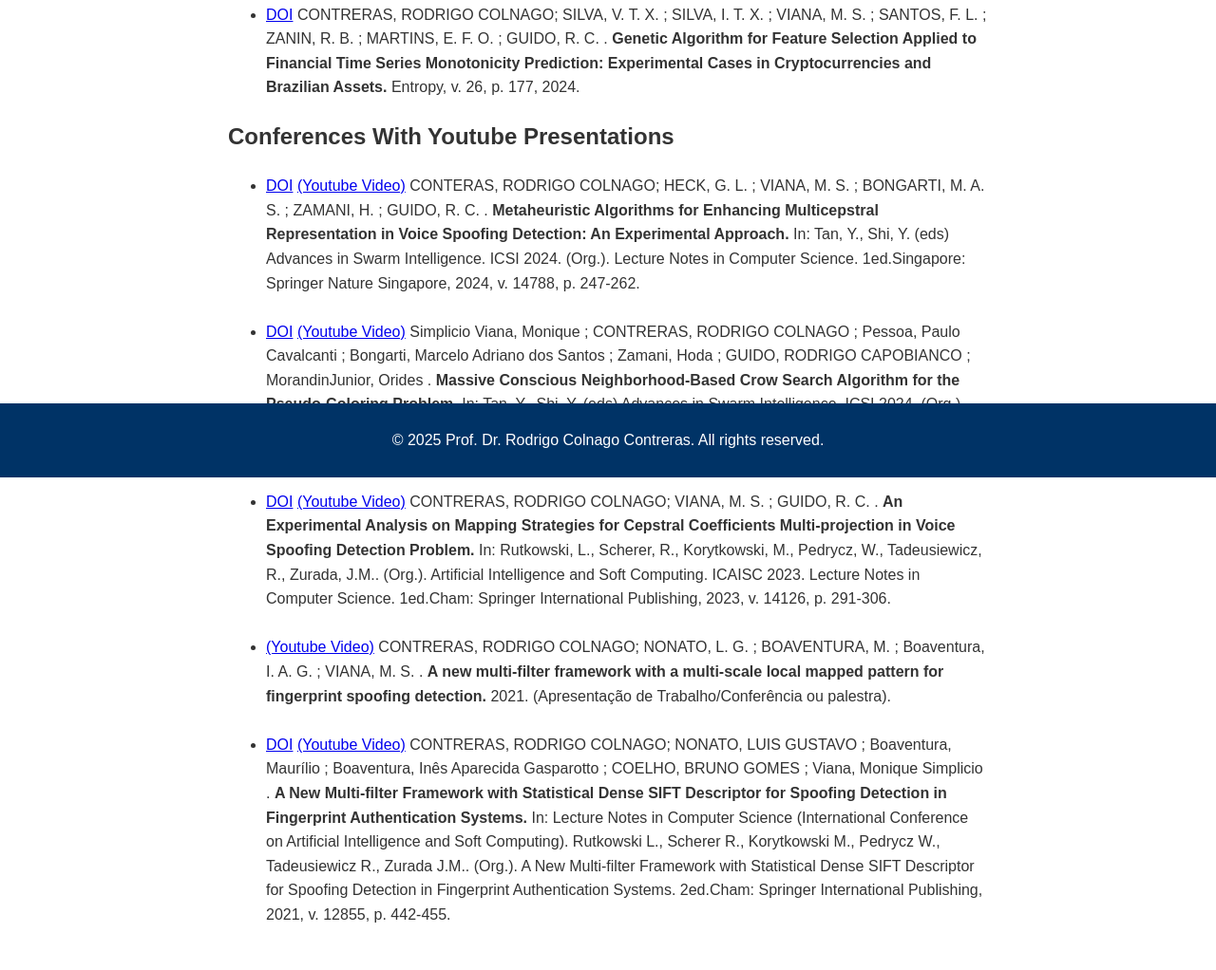
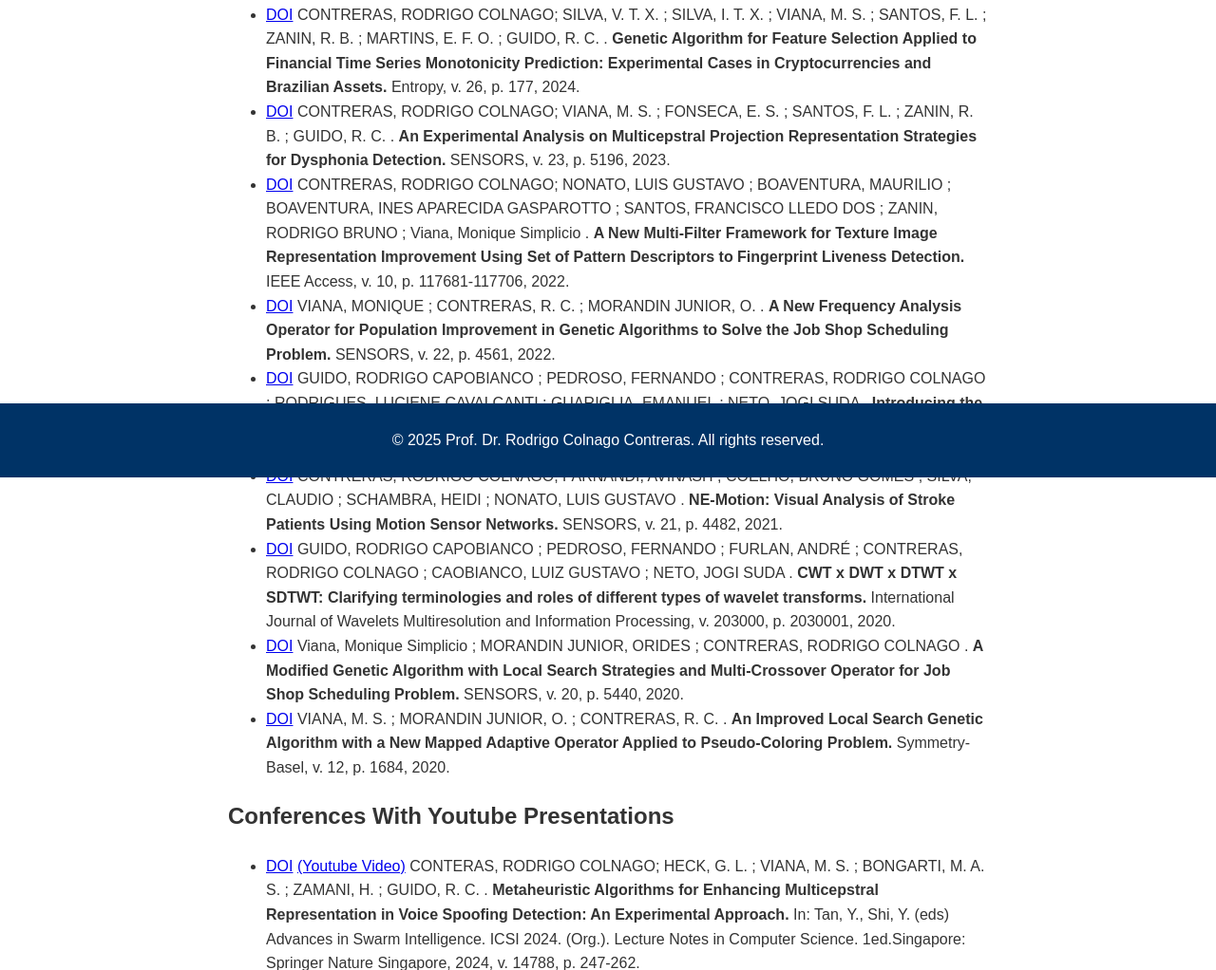
Before and after one commit to rodrigoccontreras/rodrigoccontreras.github.io, a plain HTML site: page publications.html in a window 1280 px wide. Shown: the part 297-1319 px from the top of the page at 95% size. Drawn offline with Linux system fonts and the light colour scheme.

Commit message:
Update publications.html

```diff
--- a/publications.html
+++ b/publications.html
@@ -76,7 +76,63 @@
     <section id="publications" class="publications">
         <h2>Journal Articles</h2>
         <ul>
-            <li><a href="https://www.mdpi.com/1099-4300/26/3/177" target="_blank">DOI</a> CONTRERAS, RODRIGO COLNAGO; SILVA, V. T. X. ; SILVA, I. T. X. ; VIANA, M. S. ; SANTOS, F. L. ; ZANIN, R. B. ; MARTINS, E. F. O. ; GUIDO, R. C. .<strong>  Genetic Algorithm for Feature Selection Applied to Financial Time Series Monotonicity Prediction: Experimental Cases in Cryptocurrencies and Brazilian Assets. </strong> Entropy, v. 26, p. 177, 2024.</li>
+            <li><a href="https://doi.org/10.3390/e26030177" target="_blank">DOI</a>
+                CONTRERAS, RODRIGO COLNAGO; SILVA, V. T. X. ; SILVA, I. T. X. ; VIANA, M. S. ; SANTOS, F. L. ; ZANIN, R. B. ; MARTINS, E. F. O. ; GUIDO, R. C. .
+                <strong>  Genetic Algorithm for Feature Selection Applied to Financial Time Series Monotonicity Prediction: Experimental Cases in Cryptocurrencies and Brazilian Assets. </strong>
+                Entropy, v. 26, p. 177, 2024.
+            </li>
+
+
+            <li><a href="https://doi.org/10.3390/s23115196" target="_blank">DOI</a>
+                CONTRERAS, RODRIGO COLNAGO; VIANA, M. S. ; FONSECA, E. S. ; SANTOS, F. L. ; ZANIN, R. B. ; GUIDO, R. C. .
+                <strong>An Experimental Analysis on Multicepstral Projection Representation Strategies for Dysphonia Detection.</strong> SENSORS, v. 23, p. 5196, 2023.
+            </li>
+
+            <li><a href="https://doi.org/10.1109/ACCESS.2022.3218335" target="_blank">DOI</a>
+CONTRERAS, RODRIGO COLNAGO; NONATO, LUIS GUSTAVO ; BOAVENTURA, MAURILIO ; BOAVENTURA, INES APARECIDA GASPAROTTO ; SANTOS, FRANCISCO LLEDO DOS ; ZANIN, RODRIGO BRUNO ; Viana, Monique Simplicio .
+                <strong>A New Multi-Filter Framework for Texture Image Representation Improvement Using Set of Pattern Descriptors to Fingerprint Liveness Detection. </strong>
+                IEEE Access, v. 10, p. 117681-117706, 2022.
+            </li>
+
+
+            <li><a href="https://doi.org/10.3390/s22124561" target="_blank">DOI</a>
+                VIANA, MONIQUE ; CONTRERAS, R. C. ; MORANDIN JUNIOR, O. .
+                <strong>A New Frequency Analysis Operator for Population Improvement in Genetic Algorithms to Solve the Job Shop Scheduling Problem. </strong>
+                SENSORS, v. 22, p. 4561, 2022.
+            </li>
+
+
+            <li><a href="http://dx.doi.org/10.1016/j.dsp.2021.103158" target="_blank">DOI</a>
+                GUIDO, RODRIGO CAPOBIANCO ; PEDROSO, FERNANDO ; CONTRERAS, RODRIGO COLNAGO ; RODRIGUES, LUCIENE CAVALCANTI ; GUARIGLIA, EMANUEL ; NETO, JOGI SUDA .
+                <strong>Introducing the Discrete Path Transform (DPT) and its applications in signal analysis, artefact removal, and spoken word recognition. </strong>
+                DIGITAL SIGNAL PROCESSING, v. 117, p. 103158, 2021.
+            </li>
+
+            <li><a href="http://dx.doi.org/10.3390/s21134482" target="_blank">DOI</a>
+                CONTRERAS, RODRIGO COLNAGO; PARNANDI, AVINASH ; COELHO, BRUNO GOMES ; SILVA, CLAUDIO ; SCHAMBRA, HEIDI ; NONATO, LUIS GUSTAVO .
+                <strong>NE-Motion: Visual Analysis of Stroke Patients Using Motion Sensor Networks.</strong>
+                SENSORS, v. 21, p. 4482, 2021.
+            </li>
+
+            <li><a href="http://dx.doi.org/10.1142/s0219691320300017" target="_blank">DOI</a>
+                GUIDO, RODRIGO CAPOBIANCO ; PEDROSO, FERNANDO ; FURLAN, ANDRÉ ; CONTRERAS, RODRIGO COLNAGO ; CAOBIANCO, LUIZ GUSTAVO ; NETO, JOGI SUDA .
+                <strong>CWT x DWT x DTWT x SDTWT: Clarifying terminologies and roles of different types of wavelet transforms. </strong>
+                International Journal of Wavelets Multiresolution and Information Processing, v. 203000, p. 2030001, 2020.
+            </li>
+
+            <li><a href="http://dx.doi.org/10.3390/s20185440" target="_blank">DOI</a>
+                Viana, Monique Simplicio ; MORANDIN JUNIOR, ORIDES ; CONTRERAS, RODRIGO COLNAGO .
+               <strong> A Modified Genetic Algorithm with Local Search Strategies and Multi-Crossover Operator for Job Shop Scheduling Problem. </strong>
+                SENSORS, v. 20, p. 5440, 2020.
+            </li>
+
+            <li><a href="http://dx.doi.org/10.3390/sym12101684" target="_blank">DOI</a>
+                VIANA, M. S. ; MORANDIN JUNIOR, O. ; CONTRERAS, R. C. .
+                <strong>An Improved Local Search Genetic Algorithm with a New Mapped Adaptive Operator Applied to Pseudo-Coloring Problem.</strong>
+                Symmetry-Basel, v. 12, p. 1684, 2020.
+            </li>
+
+
         </ul>
 
         <h2>Conferences With Youtube Presentations</h2>
```
